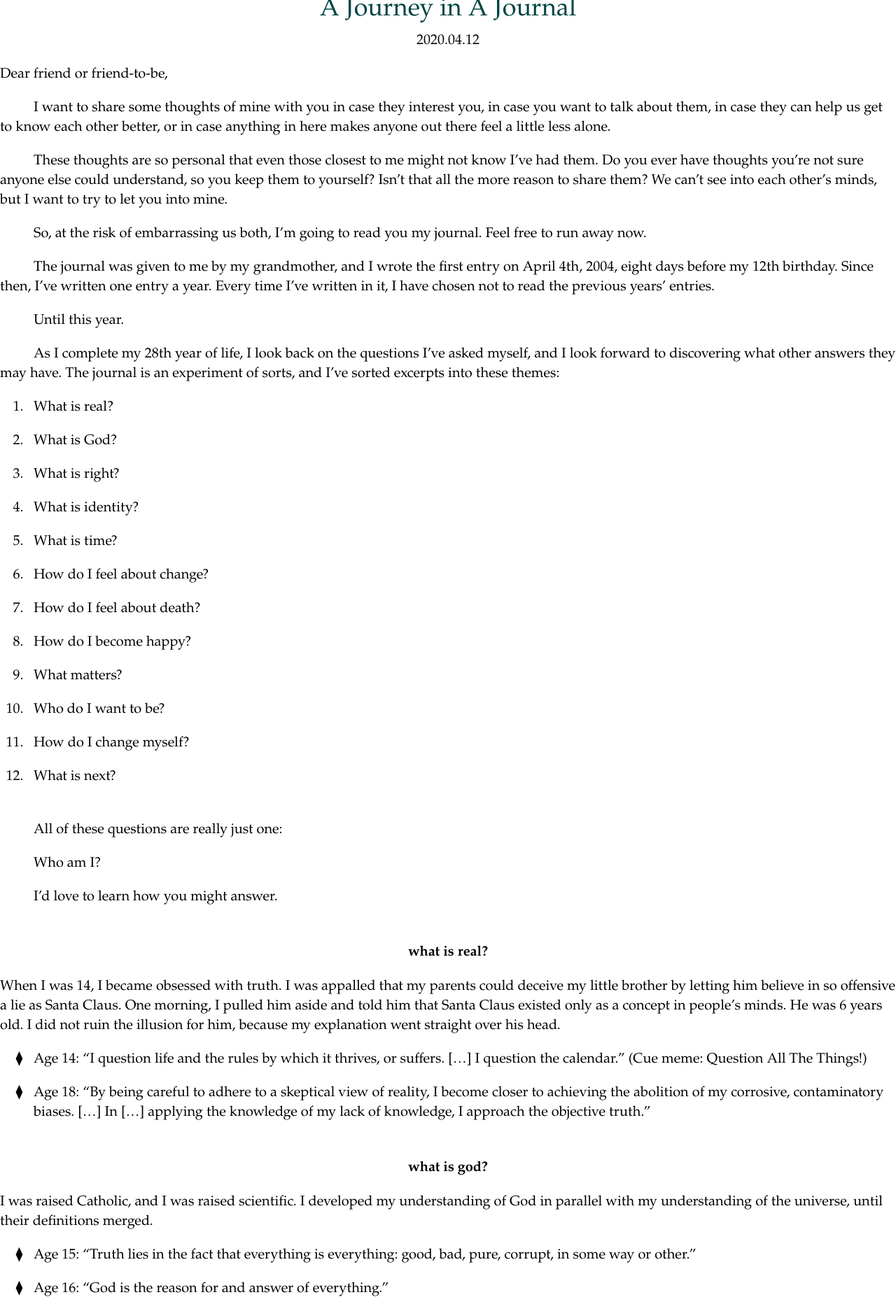
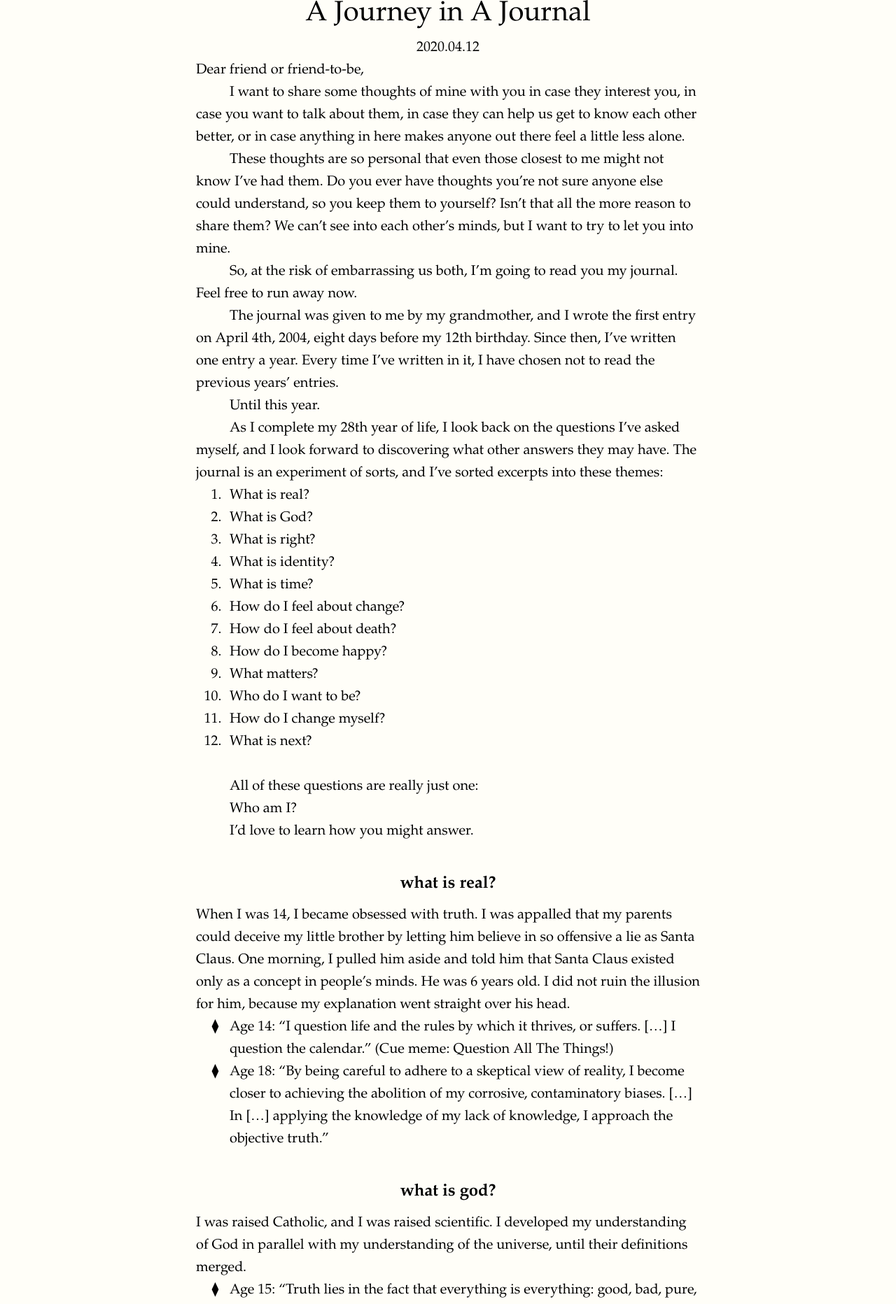
Before and after one commit to aubrielee/aubrielee.github.io, a Jekyll site: the page ajourneyinajournal.html, which Jekyll copies as it is, in a window 1280 px wide. Shown: the top 1864 px of the page at 70% size. Built offline with Jekyll 4.4.1, drawn with Linux system fonts in a browser that asks for light colours; nearby versions of some CDN libraries; some web fonts are replaced.

Commit message:
Update ajourneyinajournal.html

```diff
--- a/ajourneyinajournal.html
+++ b/ajourneyinajournal.html
@@ -5,7 +5,7 @@
     <title>A Journey in A Journal - Aubrie Lee</title>
     <meta charset="utf-8">
     <meta name="viewport" content="width=device-width, initial-scale=1">
-    <link rel="stylesheet" href="lone.css">
+    <link rel="stylesheet" href="style.css">
     <link href="https://fonts.googleapis.com/css?family=Vollkorn+SC:400,600,700,900" rel="stylesheet">
 
     <link rel="apple-touch-icon" sizes="180x180" href="/apple-touch-icon.png">
```
